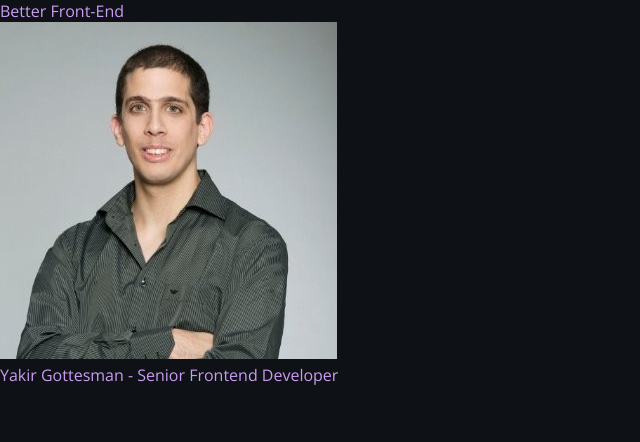
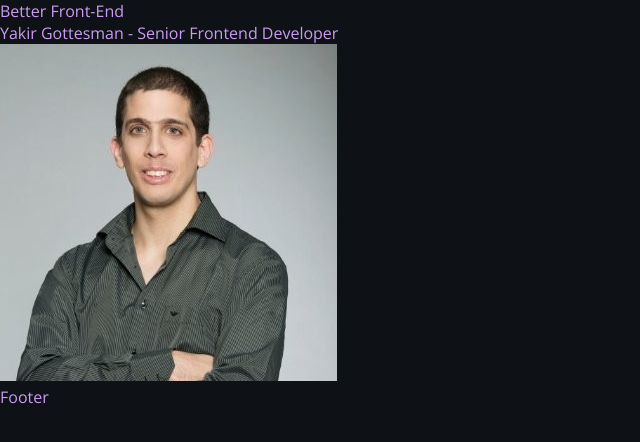
Before and after one commit to better-front-end/website, a website: page src/index.html in a window 1280 px wide. Shown: the whole page, without its empty margins (0-640 px from the left). Drawn offline with nearby package versions, Linux system fonts and the light colour scheme.

Commit message:
feat: lay down basic structure

```diff
--- a/src/index.html
+++ b/src/index.html
@@ -42,10 +42,14 @@
 		></noscript>
 		<!-- End Google Tag Manager (noscript) -->
 
-		<h1>Better Front-End</h1>
+		<header>
+			<h1 class="main-title">Better Front-End</h1>
+
+			<h2>Yakir Gottesman - Senior Frontend Developer</h2>
+		</header>
 
 		<img src="assets/yakir.jfif" alt="Yakir Gottesman" />
 
-		<h2>Yakir Gottesman - Senior Frontend Developer</h2>
+		<footer>Footer</footer>
 	</body>
 </html>
```
